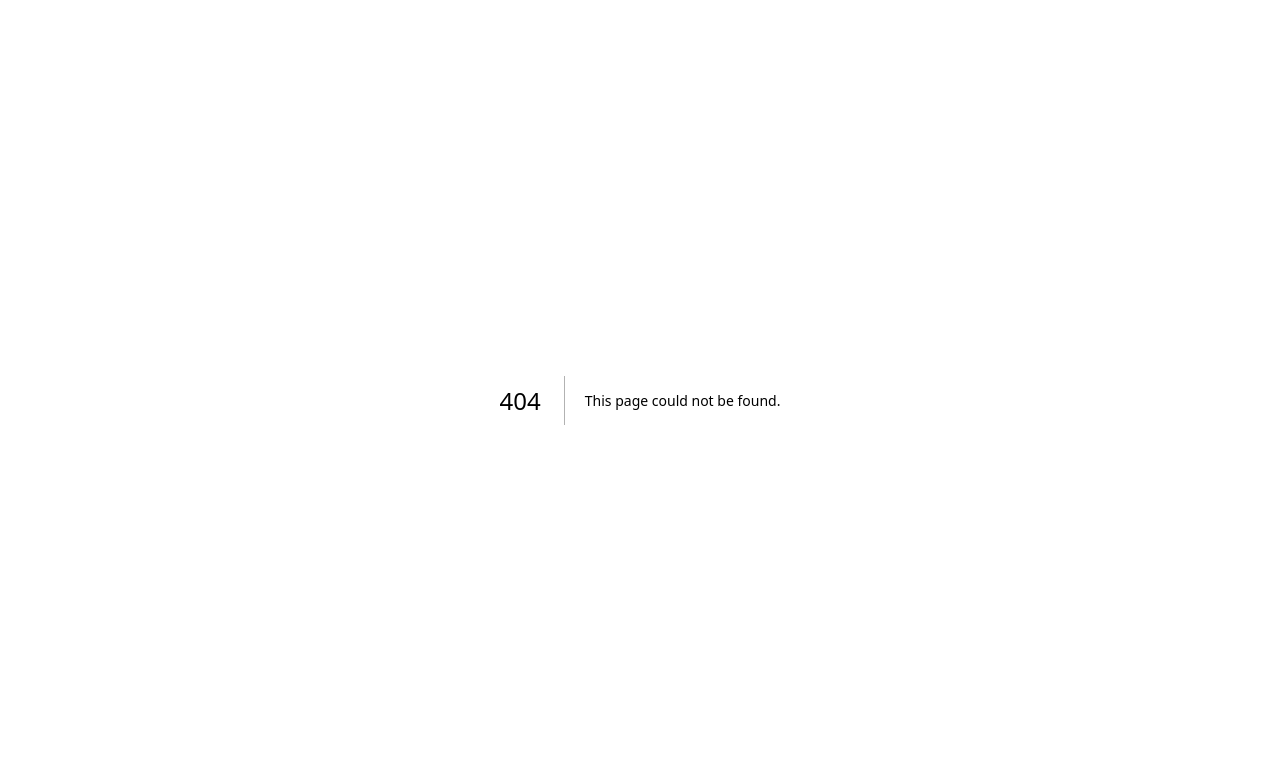
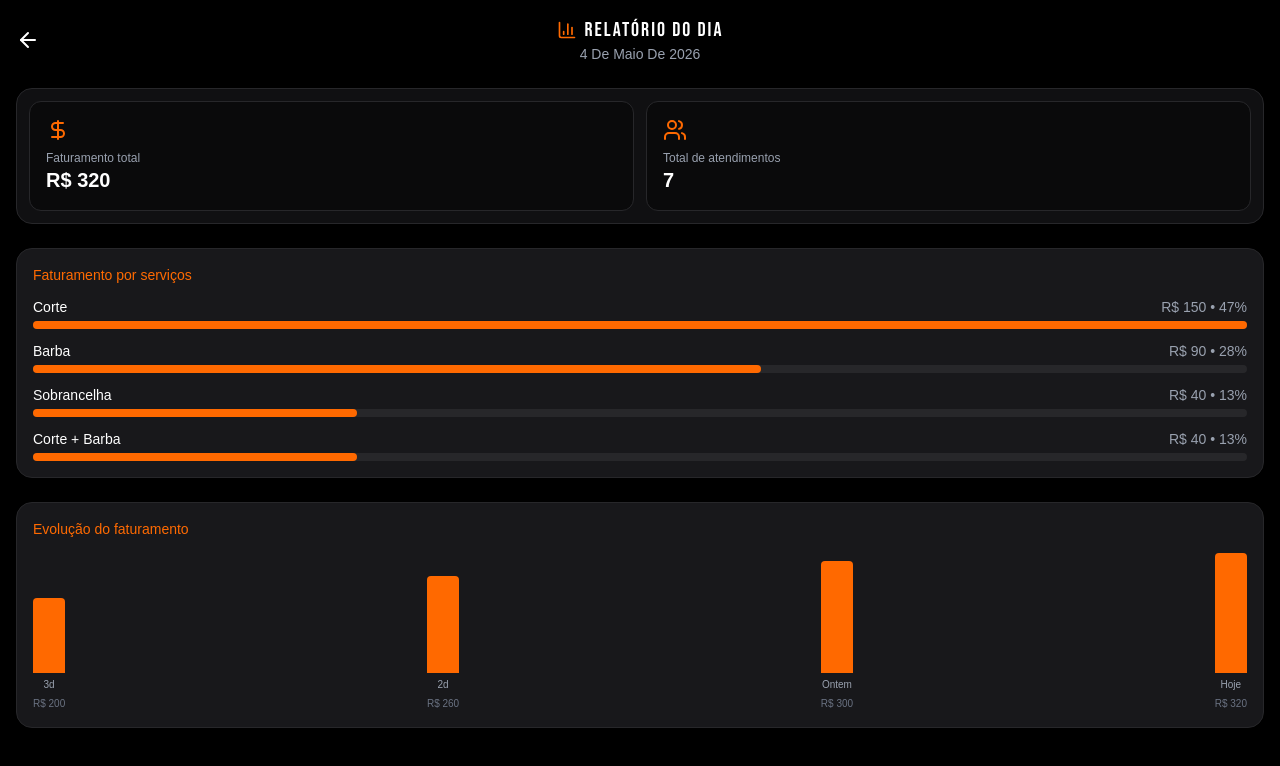
Before and after one commit to gamerchablau-del/agenbarba, a Next.js app: page /relatorios in a window 1280 px wide. Before the commit this address had no page. Shown: the top 766 px of the page. Built offline with nearby package versions, Linux system fonts and the light colour scheme.

Commit message:
adicionando página de relatórios com dados de faturamento e atendimentos

```diff
--- /dev/null
+++ b/app/relatorios/page.tsx
@@ -0,0 +1,160 @@
+"use client"
+
+import { ArrowLeft, DollarSign, Users, BarChart3 } from "lucide-react"
+import { useRouter } from "next/navigation"
+import { Bebas_Neue } from 'next/font/google'
+
+const bebas = Bebas_Neue({
+  weight: '400',
+  subsets: ['latin'],
+})
+
+export default function RelatoriosPage() {
+  const router = useRouter()
+
+  const hoje = new Date()
+
+  const dataFormatada = hoje.toLocaleDateString("pt-BR", {
+    day: "numeric",
+    month: "long",
+    year: "numeric"
+  })
+
+  // 🔥 DADOS MOCKADOS
+  const faturamento = 320
+  const atendimentos = 7
+
+  const servicos = [
+    { nome: "Corte", valor: 150 },
+    { nome: "Barba", valor: 90 },
+    { nome: "Sobrancelha", valor: 40 },
+    { nome: "Corte + Barba", valor: 40 },
+  ]
+
+  const evolucao = [
+    { dia: "3d", valor: 200 },
+    { dia: "2d", valor: 260 },
+    { dia: "Ontem", valor: 300 },
+    { dia: "Hoje", valor: faturamento },
+  ]
+
+  const maxServico = Math.max(...servicos.map(s => s.valor))
+  const maxEvolucao = Math.max(...evolucao.map(e => e.valor))
+
+  return (
+    <div className="min-h-screen bg-black text-white p-4">
+
+      {/* TOPO */}
+      <div className="flex items-center justify-between mb-6">
+        <button onClick={() => router.back()}>
+          <ArrowLeft />
+        </button>
+
+        <div className="text-center">
+          <div className="flex items-center justify-center gap-2">
+            <BarChart3 className="text-orange-500 w-5 h-5" />
+            <h1 className={`text-xl ${bebas.className} tracking-widest`}>
+              RELATÓRIO DO DIA
+            </h1>
+          </div>
+
+          <p className="text-gray-400 text-sm capitalize">
+            {dataFormatada}
+          </p>
+        </div>
+
+        <div className="w-6" />
+      </div>
+
+      {/* 🔥 CONTAINER DOS CARDS */}
+      <div className="bg-zinc-900/70 border border-zinc-800 rounded-2xl p-3 mb-6">
+        <div className="grid grid-cols-2 gap-3">
+
+          <div className="bg-black/40 p-4 rounded-xl border border-zinc-800">
+            <DollarSign className="text-orange-500 mb-2" />
+            <p className="text-xs text-gray-400">Faturamento total</p>
+            <p className="text-xl font-bold">R$ {faturamento}</p>
+          </div>
+
+          <div className="bg-black/40 p-4 rounded-xl border border-zinc-800">
+            <Users className="text-orange-500 mb-2" />
+            <p className="text-xs text-gray-400">Total de atendimentos</p>
+            <p className="text-xl font-bold">{atendimentos}</p>
+          </div>
+
+        </div>
+      </div>
+
+      {/* FATURAMENTO POR SERVIÇO */}
+      <div className="bg-zinc-900 p-4 rounded-2xl border border-zinc-800 mb-6">
+        <p className="text-sm text-orange-500 mb-3">
+          Faturamento por serviços
+        </p>
+
+        <div className="flex flex-col gap-3">
+          {servicos.map((s, i) => {
+            const porcentagem = Math.round((s.valor / faturamento) * 100)
+
+            return (
+              <div key={i}>
+                <div className="flex justify-between text-sm mb-1">
+                  <span>{s.nome}</span>
+                  <span className="text-gray-400">
+                    R$ {s.valor} • {porcentagem}%
+                  </span>
+                </div>
+
+                <div className="w-full h-2 bg-zinc-800 rounded-full">
+                  <div
+                    className="h-2 bg-orange-500 rounded-full"
+                    style={{
+                      width: `${(s.valor / maxServico) * 100}%`
+                    }}
+                  />
+                </div>
+              </div>
+            )
+          })}
+        </div>
+      </div>
+
+      {/* 🔥 EVOLUÇÃO (100% FUNCIONAL) */}
+      <div className="bg-zinc-900 p-4 rounded-2xl border border-zinc-800">
+        <p className="text-sm text-orange-500 mb-3">
+          Evolução do faturamento
+        </p>
+
+        <div className="flex items-end justify-between h-40">
+
+          {evolucao.map((e, i) => {
+            // 🔥 ALTURA EM PIXEL (NUNCA SOME)
+            const altura = (e.valor / maxEvolucao) * 120
+
+            return (
+              <div key={i} className="flex flex-col items-center gap-1">
+
+                <div
+                  className="w-8 bg-orange-500 rounded-t"
+                  style={{
+                    height: `${altura}px`
+                  }}
+                />
+
+                <p className="text-[10px] text-gray-400">
+                  {e.dia}
+                </p>
+
+                <p className="text-[10px] text-gray-500">
+                  R$ {e.valor}
+                </p>
+
+              </div>
+            )
+          })}
+
+        </div>
+      </div>
+
+    </div>
+  )
+}
```
